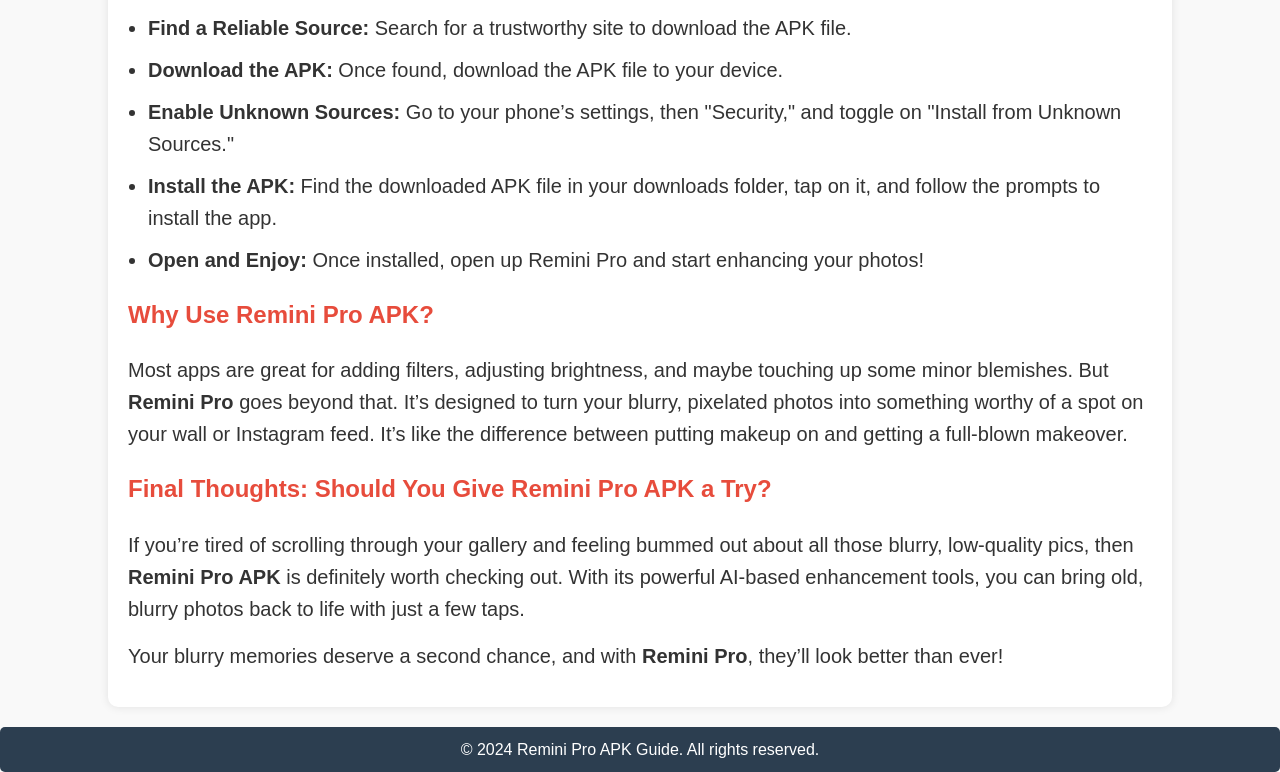
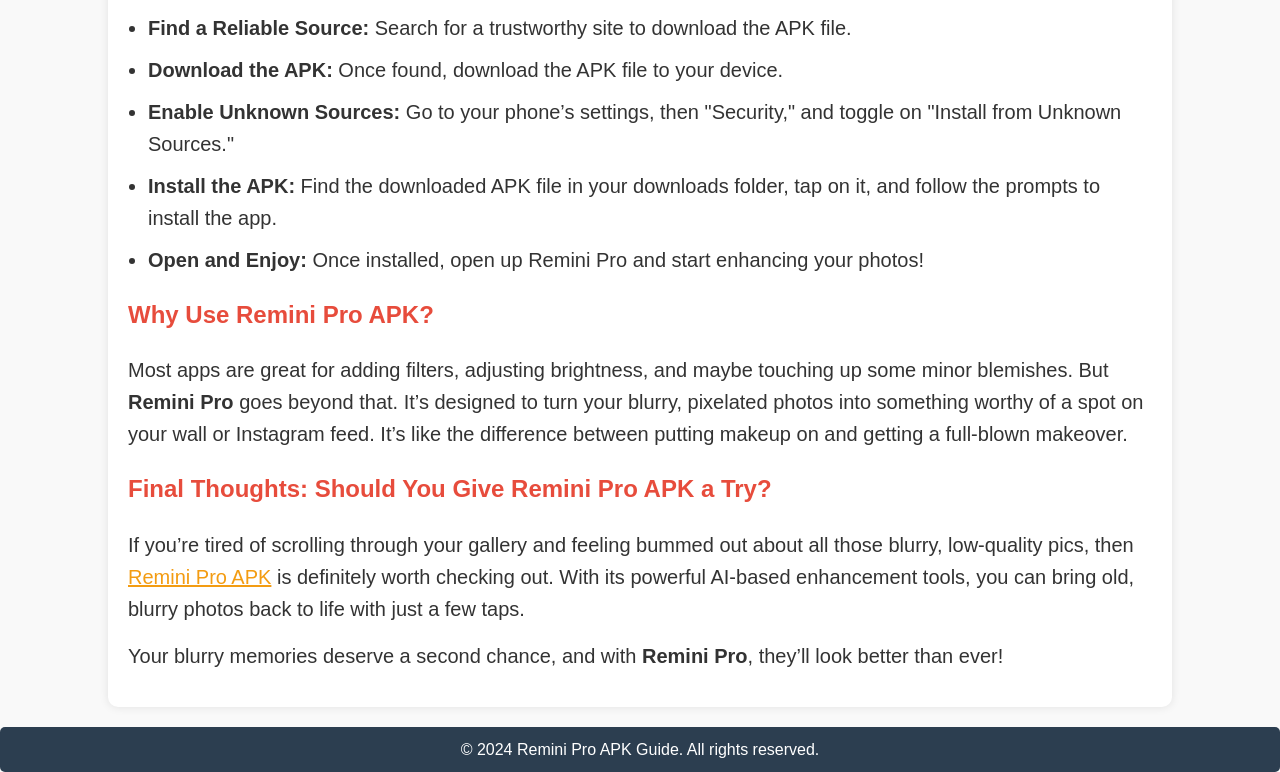
Before and after one commit to remini-apk/pro, a plain HTML site: page index.html in a window 1280 px wide. Shown: the part 2442-3214 px from the top of the page. Drawn offline with Linux system fonts and the light colour scheme.

Commit message:
Update index.html

```diff
--- a/index.html
+++ b/index.html
@@ -182,7 +182,7 @@
         <p>Most apps are great for adding filters, adjusting brightness, and maybe touching up some minor blemishes. But <strong>Remini Pro</strong> goes beyond that. It’s designed to turn your blurry, pixelated photos into something worthy of a spot on your wall or Instagram feed. It’s like the difference between putting makeup on and getting a full-blown makeover.</p>
 
         <h2>Final Thoughts: Should You Give Remini Pro APK a Try?</h2>
-        <p>If you’re tired of scrolling through your gallery and feeling bummed out about all those blurry, low-quality pics, then <strong>Remini Pro APK</strong> is definitely worth checking out. With its powerful AI-based enhancement tools, you can bring old, blurry photos back to life with just a few taps.</p>
+        <p>If you’re tired of scrolling through your gallery and feeling bummed out about all those blurry, low-quality pics, then <a href="https://reminimod.netlify.app/" target="_blank">Remini Pro APK</a> is definitely worth checking out. With its powerful AI-based enhancement tools, you can bring old, blurry photos back to life with just a few taps.</p>
 
         <p>Your blurry memories deserve a second chance, and with <strong>Remini Pro</strong>, they’ll look better than ever!</p>
 
```
